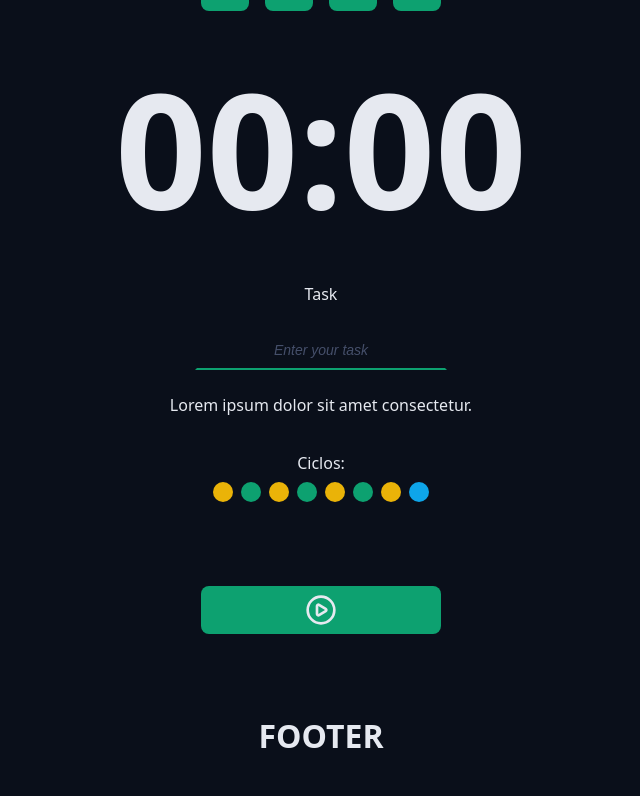
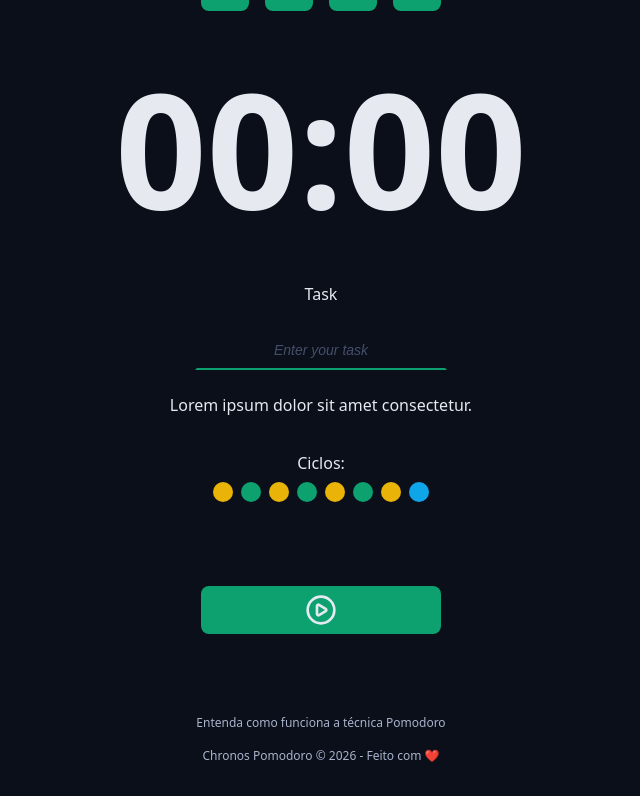
Before and after one commit to jtigik/REACT-Projs, a React (Vite) app in the folder Pomodoro/Pomodoro-Prototype/: page / in a window 1280 px wide. Shown: the part 312-1108 px from the top of the page, without its empty margins (319-959 px from the left). Built offline with nearby package versions, Linux system fonts and the light colour scheme.

Commit message:
Create Footer Module

```diff
--- a/Pomodoro/Pomodoro-Prototype/src/App.tsx
+++ b/Pomodoro/Pomodoro-Prototype/src/App.tsx
@@ -4,10 +4,10 @@
 import { Cycles } from "./components/Cycles";
 import { DefaultButton } from "./components/DefaultButton";
 import { DefaultInput } from "./components/DefaultInput";
-import { Heading } from "./components/Heading";
 import { Logo } from "./components/Logo";
 import { Menu } from "./components/Menu";
 
+import { Footer } from "./components/Footer";
 import "./styles/global.css";
 import "./styles/theme.css";
 
@@ -51,7 +51,7 @@
             </Container>
 
             <Container>
-                <Heading>FOOTER</Heading>
+                <Footer />
             </Container>
         </>
     );
--- /dev/null
+++ b/Pomodoro/Pomodoro-Prototype/src/components/Footer/index.tsx
@@ -0,0 +1,10 @@
+import styles from "./styles.module.css";
+
+export function Footer() {
+    return (
+        <footer className={styles.footer}>
+            <a href="#">Entenda como funciona a técnica Pomodoro</a>
+            <a href="#">Chronos Pomodoro &copy; {new Date().getFullYear()} - Feito com ❤️</a>
+        </footer>
+    );
+}
--- /dev/null
+++ b/Pomodoro/Pomodoro-Prototype/src/components/Footer/styles.module.css
@@ -0,0 +1,19 @@
+.footer {
+    display: flex;
+    flex-direction: column;
+    justify-content: center;
+    align-items: center;
+    font-size: 1.2rem;
+    text-align: center;
+    gap: 1.6rem;
+}
+
+.footer a {
+    color: var(--text-muted);
+    text-decoration: none;
+}
+
+.footer a:hover {
+    color: var(--text-muted);
+    text-decoration: underline;
+}
```
